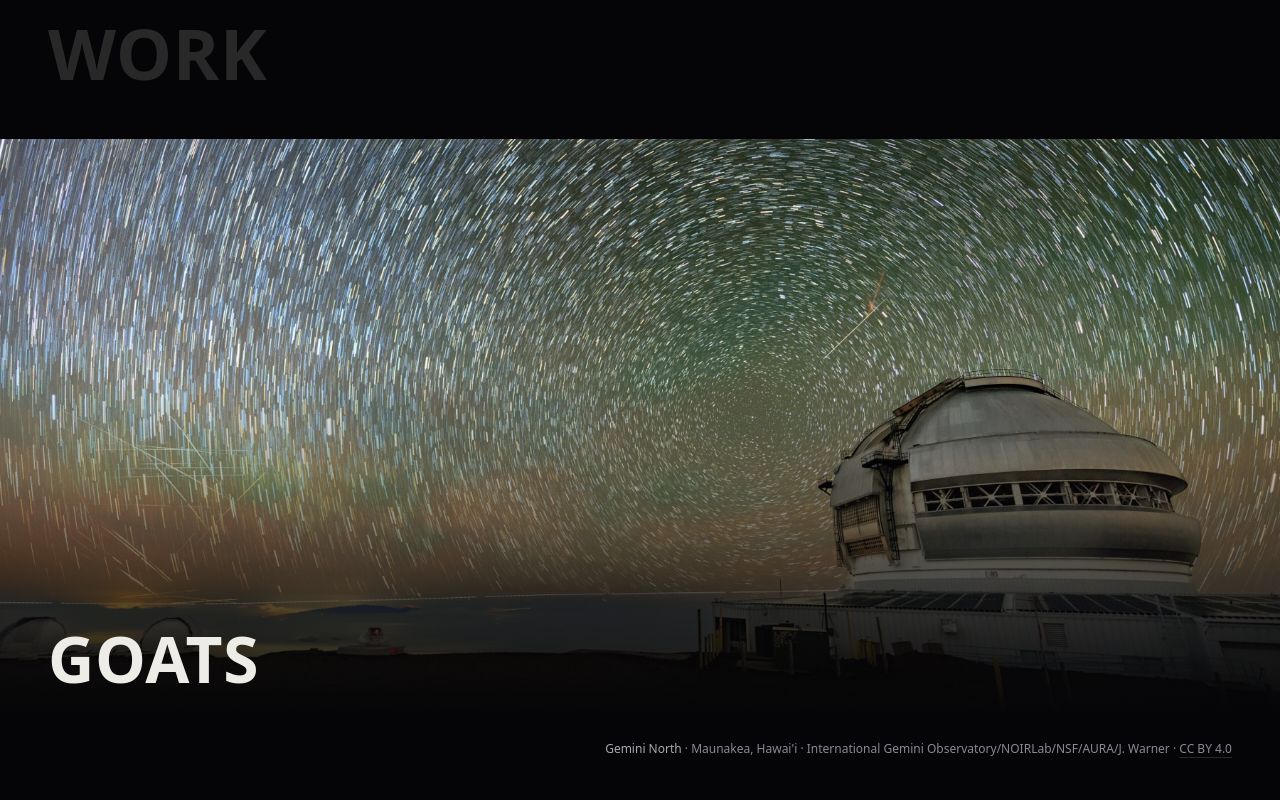
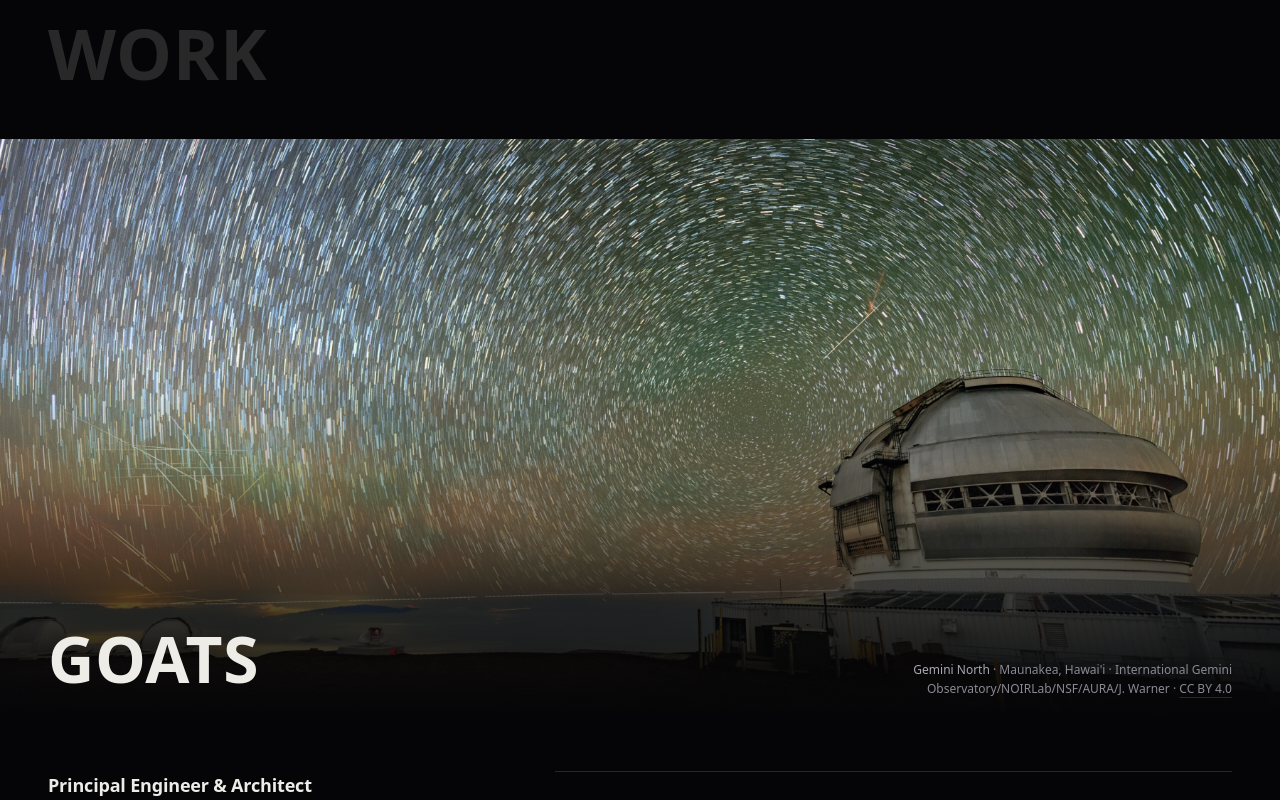
Before and after one commit to sidereal-software/sidereal-software.github.io, a React (Vite) app: page / in a window 1280 px wide. Shown: the part 2580-3380 px from the top of the page. Built offline with nearby package versions, Linux system fonts and the light colour scheme; a web font is replaced by a local one.

Commit message:
fix(site): set case-study captions on their photos

```diff
--- a/src/components/sections/work.tsx
+++ b/src/components/sections/work.tsx
@@ -68,30 +68,27 @@ function CaseStudyBand({ study }: { study: CaseStudy }) {
 
   return (
     <article className="mt-24 first-of-type:mt-0 md:mt-40">
-      <figure>
-        <div className="relative h-[26rem] overflow-hidden md:h-[clamp(20rem,72vh,46rem)]">
+      <div className="relative h-[26rem] overflow-hidden md:h-[clamp(20rem,72vh,46rem)]">
+        {/* The figure stays unpositioned so the photo, and the caption strip on phones, anchor to the full-bleed band rather than the gutter. */}
+        <figure className="page-gutter flex h-full items-end pb-6 md:justify-between md:gap-12 md:pb-0">
           <img
             src={lead.src}
             alt={altText(lead)}
             width={lead.width}
             height={lead.height}
             loading="lazy"
-            className="size-full object-cover"
+            className="absolute inset-0 size-full object-cover"
           />
           <div className="from-background absolute inset-x-0 bottom-0 h-3/5 bg-linear-to-t to-transparent" />
-          <div className="page-gutter absolute inset-x-0 bottom-0">
-            <Monument as="h3" properName>
-              {study.name}
-            </Monument>
-          </div>
-        </div>
-        <div className="page-gutter">
+          <Monument as="h3" properName className="relative">
+            {study.name}
+          </Monument>
           <ImageCredit
             image={lead}
-            className="pt-6 md:ml-auto md:max-w-[42rem] md:text-right"
+            className="max-md:bg-background/85 absolute right-0 bottom-0 max-h-full rotate-180 px-1 py-3 leading-snug [writing-mode:vertical-rl] md:leading-relaxed md:relative md:max-w-[26rem] md:rotate-0 md:p-0 md:pb-4 md:text-right md:[writing-mode:horizontal-tb]"
           />
-        </div>
-      </figure>
+        </figure>
+      </div>
 
       <div className="page-gutter mt-14 grid gap-14 md:grid-cols-12 md:gap-8">
         <div className="md:col-span-4">
```
Also changed, not shown: 1 other file (tests, documents, lock files or other folders).
